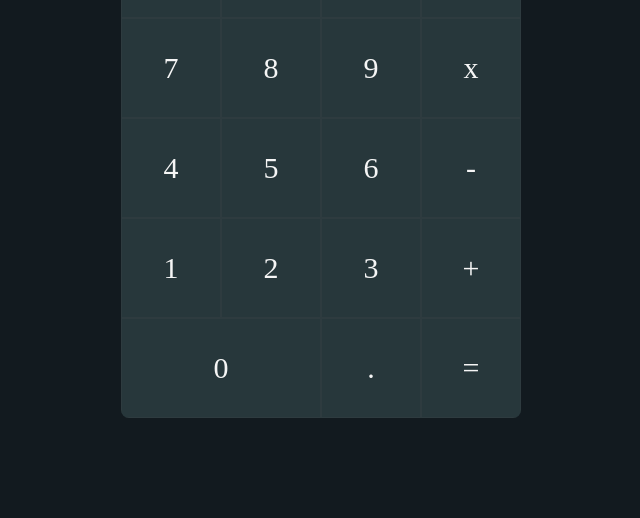
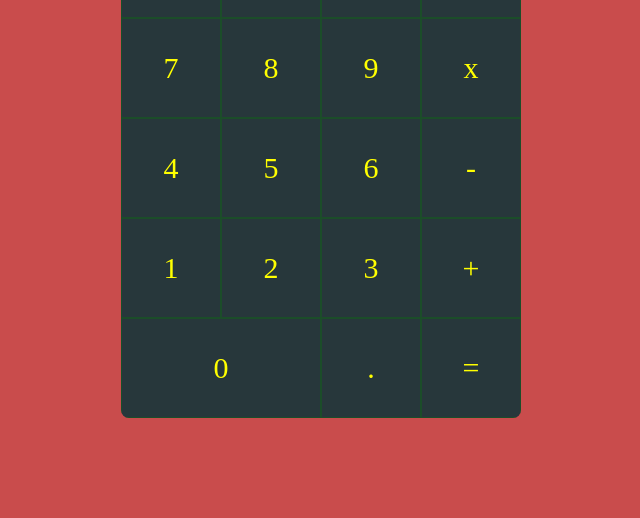
Before and after one commit to MrigElcoder/Calculator, a plain HTML site: page calc.html in a window 1280 px wide. Shown: the part 282-800 px from the top of the page, without its empty margins (319-959 px from the left). Drawn offline with Linux system fonts and the light colour scheme.

Commit message:
Add files via upload

```diff
--- a/style.css
+++ b/style.css
@@ -5,10 +5,10 @@
 	box-sizing: border-box;
 }
 html{
-	font-family: 'Montserrat';
+	font-family: "Montserrat";
 }
 section{
-	background-color: rgb(18,26,31);
+	background-color: rgb(201,76,76);
 	min-height: 100vh;
 	width: 100%;
 	display: flex;
@@ -51,12 +51,12 @@ section{
  opacity: .4;
 }
 .all_button{
- color: whitesmoke;
+ color: yellow;
  display: grid;
  grid-template: repeat(4,1fr)/repeat(4,1fr);
 }
 .button{
-	border: .5px solid rgba(92,92,92,0.137);
+	border: .5px solid rgba(0,128,0,0.3);
 	height: 100px;
 	width: 100%;
 	display: flex;
```
